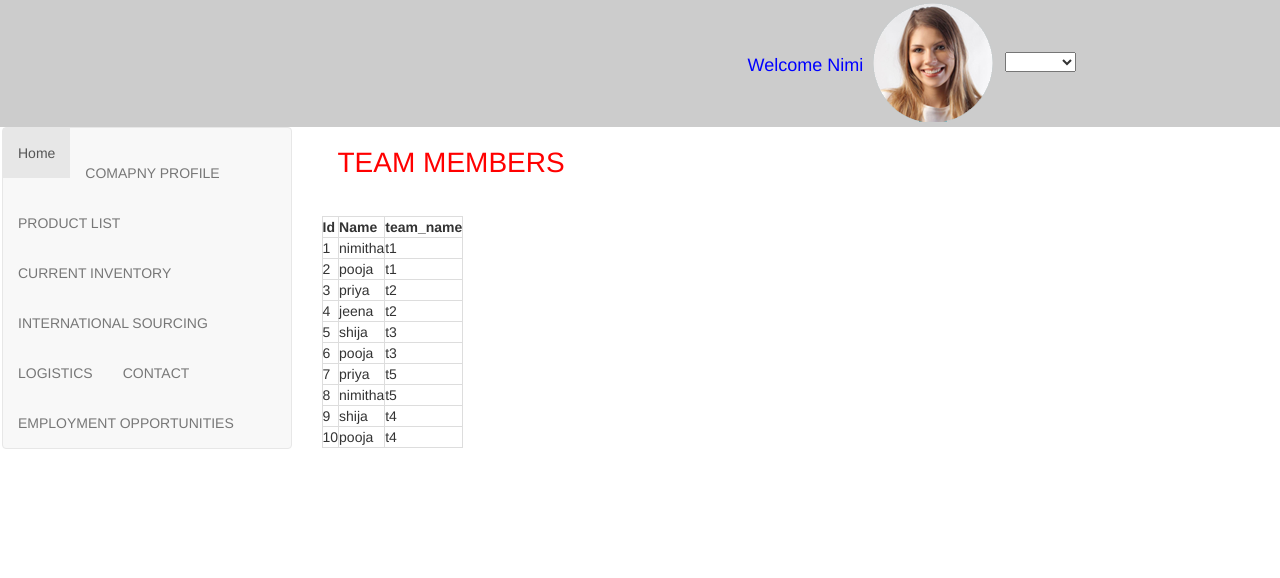
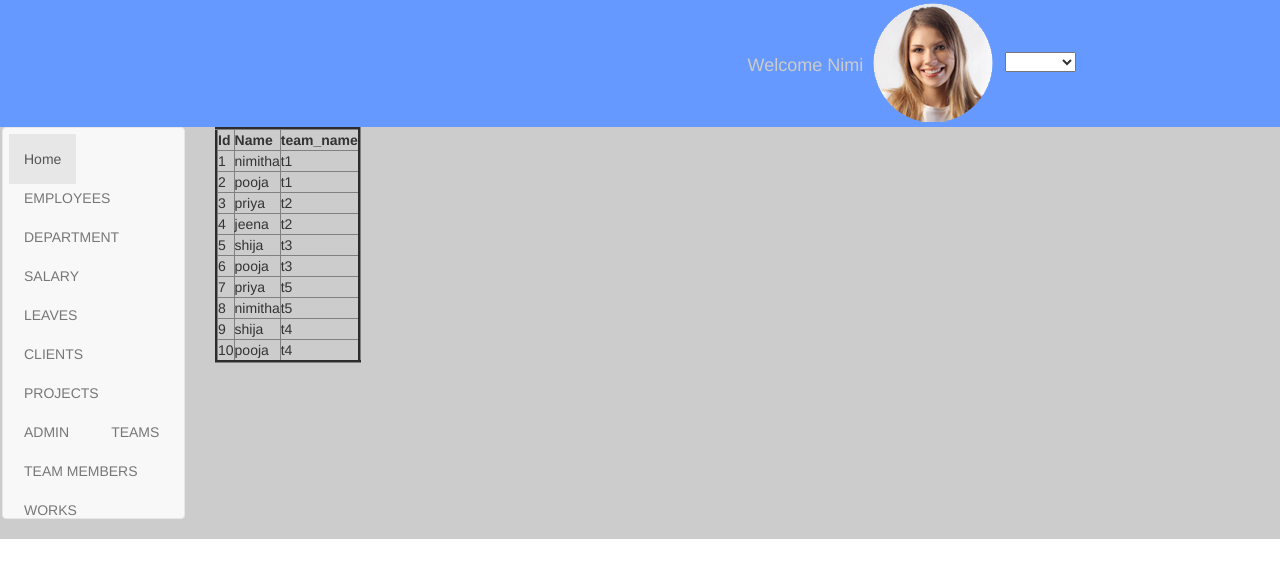
Before and after one commit to jobinatwebeteerdotcom/employeeManagement, a PHP site: page /employeeManagement/view_tbl_team_members.php in a window 1280 px wide. Shown: the top 578 px of the page. Run offline with PHP 8.4, Linux system fonts and the light colour scheme; data comes from the database, SQL or seed files in the repository.

Commit message:
project,team ,team mebrs,admin,client updated

```diff
--- a/css/nimistyle.css
+++ b/css/nimistyle.css
@@ -1,26 +1,26 @@
 @charset "utf-8";
-.sec1{
-	 background:#CCC;
+ .sec1{
+	 background:#69F;
  }
  .sec1 h4{
 	float:left;
-	 color:blue;
+	 color:#CCC;
 	 margin-top: 56px;
  }
   .sec2{
 	    padding-left: 0px;
 	    margin-left: -13px;
+		background:#CCC;
 
 	  }
-	  .team.members {
-    color: red;
-    margin-bottom: 17px;
-    padding: 16px;
-    font-size: 28px;
+	  .sec2 h1{
+		  text-align:center;
+		  color:#C03;
+	  }
+  .sec2 tabl1{
+
+  }
+ .sec2 li {
+    padding: 6px;
+	margin-bottom: -23px;
 }
-.team {
-    color: red;
-    margin-bottom: 17px;
-    padding: 16px;
-    font-size: 28px;
-}
--- a/view_tbl_team_members.php
+++ b/view_tbl_team_members.php
@@ -35,24 +35,27 @@
 <!--end section1-->
 <!--start section2-->
 <div class="container-fluid sec2">
-<div class="col-md-3">
+<div class="col-md-2">
 <nav class="navbar navbar-default">
 <ul class="nav navbar-nav nav_home">
         <li class="active"><a href="#">Home</a></li>
         <br />
-        <li><a href="#">COMAPNY PROFILE</a></li>
-        <li><a href="#">PRODUCT LIST</a></li>
-        <li><a href="#">CURRENT INVENTORY</a></li>
-        <li><a href="#">INTERNATIONAL SOURCING</a></li>
-        <li><a href="#">LOGISTICS</a></li>
-        <li><a href="#">CONTACT</a></li>
-        <li><a href="#">EMPLOYMENT OPPORTUNITIES</a></li>
+        <li><a href="#">EMPLOYEES</a></li>
+        <li><a href="#">DEPARTMENT</a></li>
+        <li><a href="#">SALARY</a></li>
+        <li><a href="#">LEAVES</a></li>
+        <li><a href="#">CLIENTS</a></li>
+        <li><a href="#">PROJECTS</a></li>
+         <li><a href="#">ADMIN</a></li>
+        <li><a href="#">TEAMS</a></li>
+         <li><a href="#">TEAM MEMBERS</a></li>
+          <li><a href="#">WORKS</a></li>
       </ul>
 
 </nav>
 </div>
 
-<div class="col-md-9">
+<div class="col-md-10">
 <?php
 $con=open_connection();
 /*$sql="select * from tbl_projects"*/
@@ -65,11 +68,9 @@ inner join tbl_employees
 $result=mysqli_query($con,$sql1);
 
 ?>
-<div class="team members">
 
-TEAM MEMBERS
-</div>
-<table border="3" class="table-bordered">
+
+<table border="3" class="table-border">
 
 <tr>
 <th>Id</th>
```
Also changed, not shown: view_admin.php (added, +100 -0 lines), view_tbl_client.php (added, +98 -0 lines), view_tbl_projects.php (+10 -9 lines).
